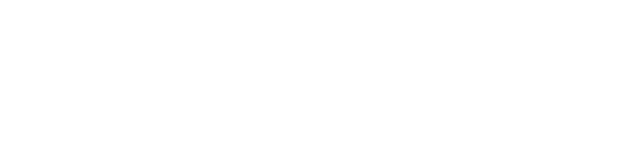
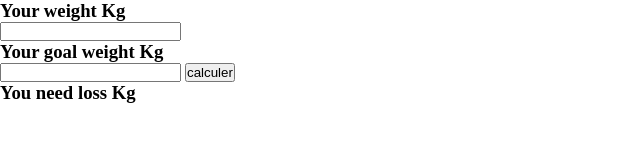
Before and after one commit to Gabriel-Fernandes1917/calorimeter, a plain HTML site: page index.html in a window 1280 px wide. Shown: the whole page, without its empty margins (0-640 px from the left). Drawn offline with Linux system fonts and the light colour scheme.

Commit message:
finish first part.
Finish part the input.

```diff
--- a/assets/CSS/style.css
+++ b/assets/CSS/style.css
@@ -0,0 +1,15 @@
+*{
+    margin: 0;
+    padding: 0;
+    box-sizing: border-box;
+}
+
+body{
+
+}
+
+a{
+   text-decoration: none;
+   list-style: none;
+   color: black;
+}
--- a/assets/JS/main.js
+++ b/assets/JS/main.js
@@ -0,0 +1,30 @@
+
+var UserWeight;
+var GoalWeight;
+var resul;
+
+function call(UserWeight){
+
+   UserWeight = document.getElementById("user-weight").value;
+
+   GoalWeight = document.getElementById("goal-weight").value;
+
+   resul = UserWeight - GoalWeight;
+
+   if(resul>0){
+
+   document.querySelector('output').innerHTML = resul;
+
+   return resul;
+
+   }else{
+
+    document.querySelector('output').innerHTML = "invalid value";
+
+   }
+
+}
+
+function retorno(){
+
+}
--- a/index.html
+++ b/index.html
@@ -10,6 +10,17 @@
     <link rel="stylesheet" href="assets/CSS/style.css">
 </head>
 <body>
+    <h3>Your weight Kg</h3>
+    <input type="number" name="weight" id="user-weight">
+    <h3>Your goal weight Kg</h3>
+    <input type="number" name="objet-user" id="goal-weight">
+    <input type="button" value="calculer" onclick="call()">
+    <!--<input type="button" value="test" onclick="retorno()"> -->
+    <br>
+    <h3>You need loss <output id="output"></output> Kg</h3>
+
+
+
 
 </body>
     <script src="assets/JS/main.js"></script>
```
